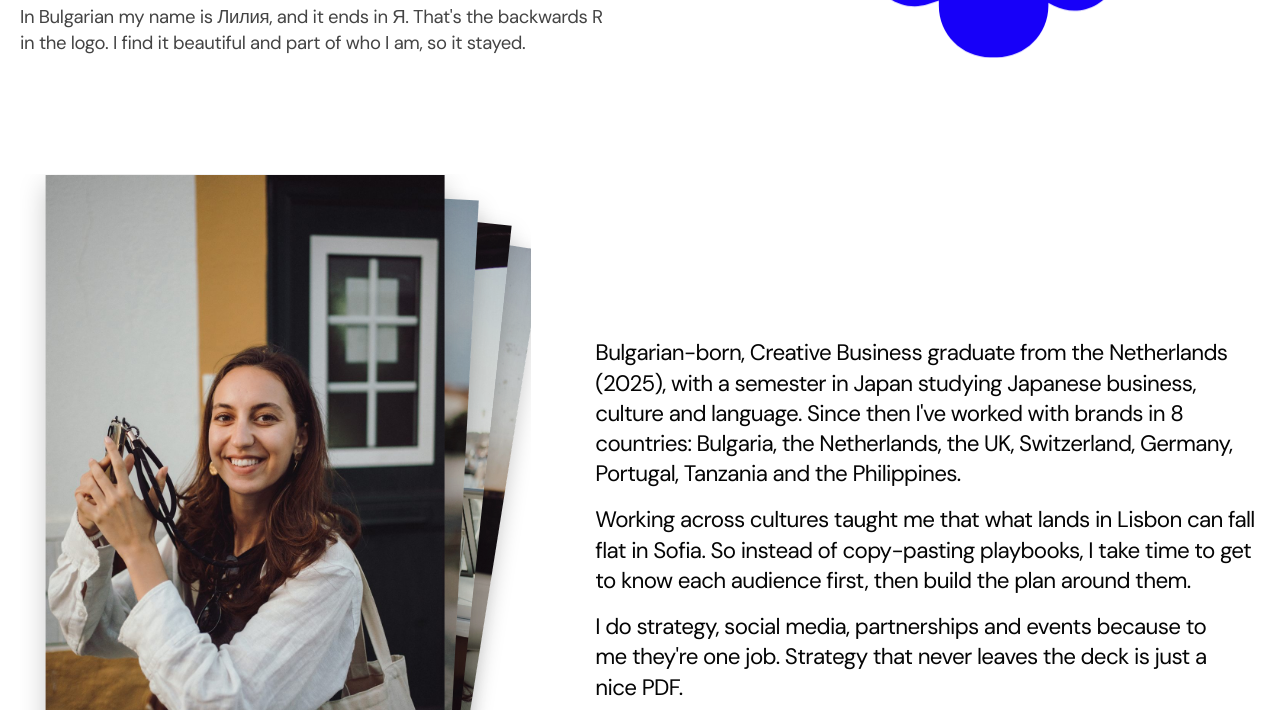
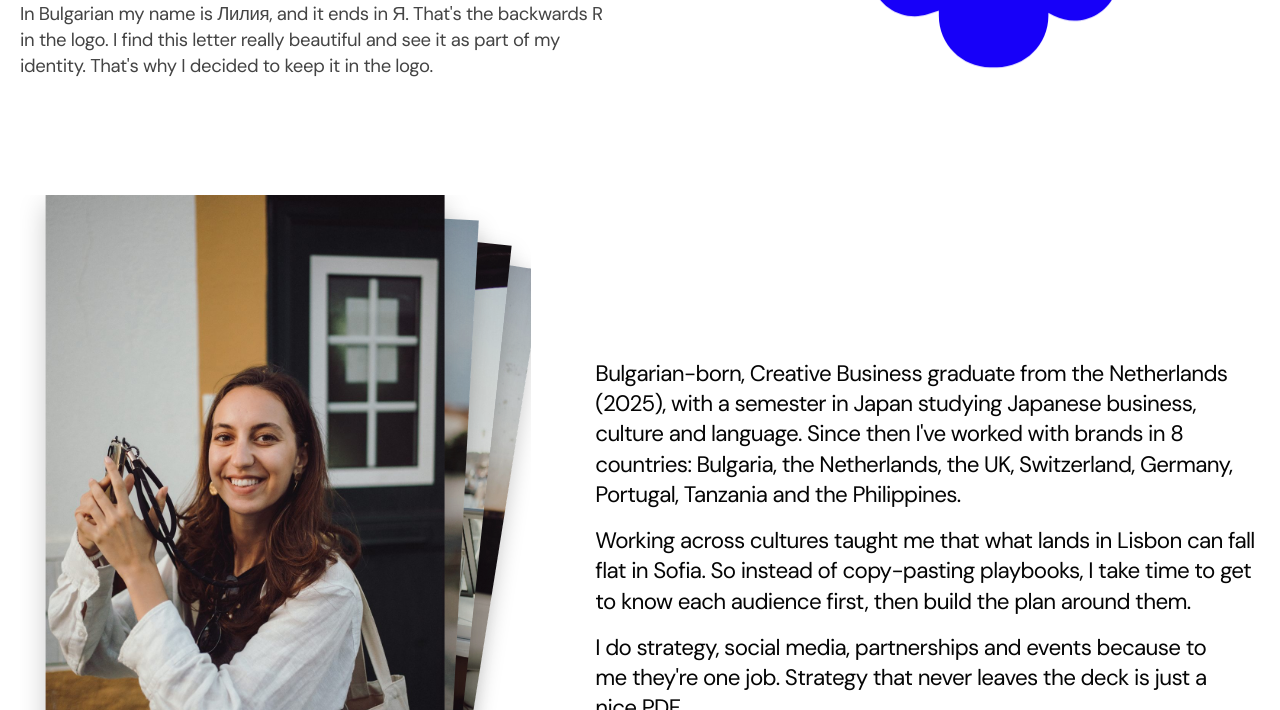
Before and after one commit to lillyang3/liliastudios-website, a plain HTML site: page about.html in a window 1280 px wide. Shown: the part 390-1100 px from the top of the page. Drawn offline with Linux system fonts and the light colour scheme.

Commit message:
About intro: Lilia's wording
Co-Authored-By: Claude Opus 5.5 <noreply@anthropic.com>
Claude-Session: https://claude.ai/code/session_01HiYKheCZfP4ok9QdxTPNSh

```diff
--- a/about.html
+++ b/about.html
@@ -38,7 +38,7 @@
       <div class="about-hero-text">
         <p class="about-tag">About</p>
         <h1 id="about-title">Hi, I'm Lilia. <span class="about-title-line">With a <em class="about-ya">Я</em>.</span></h1>
-        <p class="about-lead">In Bulgarian my name is Лилия, and it ends in Я. That's the backwards R in the logo. I find it beautiful and part of who I am, so it stayed.</p>
+        <p class="about-lead">In Bulgarian my name is Лилия, and it ends in Я. That's the backwards R in the logo. I find this letter really beautiful and see it as part of my identity. That's why I decided to keep it in the logo.</p>
       </div>
       <div class="about-scatter" aria-hidden="true">
         <img class="about-flower" src="assets/flower.svg" alt="">
```
